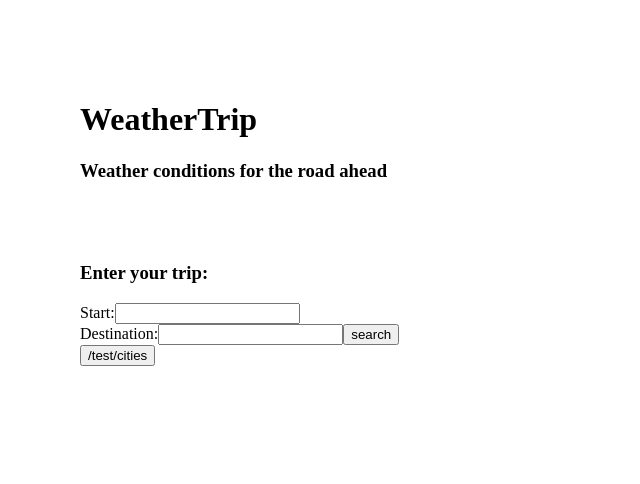
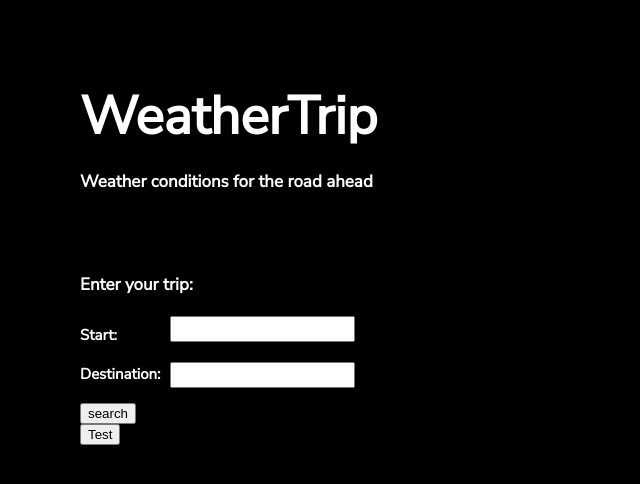
Before and after one commit to jkurtz678/WeatherTrip, a React (Create React App) app: page /location in a window 1280 px wide. Shown: the top 484 px of the page, without its empty margins (0-640 px from the left). Built offline with nearby package versions, Linux system fonts and the light colour scheme.

Commit message:
added background video, converted to scss, updated styling

```diff
--- a/package.json
+++ b/package.json
@@ -5,9 +5,11 @@
   "dependencies": {
     "axios": "^0.19.0",
     "http-proxy-middleware": "^0.20.0",
+    "node-sass": "^4.12.0",
     "react": "^16.10.1",
     "react-dom": "^16.10.1",
-    "react-scripts": "3.2.0"
+    "react-scripts": "3.2.0",
+    "react-youtube": "^7.9.0"
   },
   "scripts": {
     "start": "react-scripts start",
--- a/public/index.html
+++ b/public/index.html
@@ -10,6 +10,7 @@
       content="Web site created using create-react-app"
     />
     <link rel="stylesheet" type="text/css" href="%PUBLIC_URL%/sdk/map.css">
+    <link href="https://fonts.googleapis.com/css?family=Nunito+Sans&display=swap" rel="stylesheet">
     <link rel="apple-touch-icon" href="logo192.png" />
     <!--
       manifest.json provides metadata used when your web app is installed on a
--- a/src/components/App.css
+++ /dev/null
@@ -1,15 +0,0 @@
-.app-container {
-	display: flex;
-}
-
-.title-container {
-	padding: 80px 0px 0px 80px;
-	width: 50%;
-}
-
-.route-container{
-	padding-right: 80px;
-	display: flex;
-	justify-content: center;
-	width: 50%;
-}
--- a/src/components/App.js
+++ b/src/components/App.js
@@ -1,8 +1,28 @@
 import React from "react";
-import "./App.css";
+import "./App.scss";
 import axios from "axios";
 import SearchForm from "./SearchForm";
 import LocationContainer from "./LocationContainer";
+import YouTube from 'react-youtube';
+
+function _onReady(event) {
+  // access to player in all event handlers via event.target
+  // event.target.mute();
+  //console.log("asdfasdf");
+}
+
+function _onEnd(event) {
+  event.target.playVideo();
+}
+
+const videoOptions = {
+    playerVars: { // https://developers.google.com/youtube/player_parameters
+      autoplay: 1,
+      controls: 0,
+      rel: 0,
+      showinfo: 0
+    	}
+  	};
 
 class App extends React.Component {
 	state = { routePoints: [] };
@@ -48,14 +68,27 @@ class App extends React.Component {
 		//console.log(this.routePoints);
 	};
 
+
+
 	render() {
 		return (
 			<div className="app-container">
+				<div className="video-background">
+					<div className="video-foreground">
+						<YouTube
+							videoId="NIIQsm3T2VE"
+							opts={videoOptions}
+							className="video-iframe"
+							onReady={this._onReady}
+							onEnd={e=>e.target.playVideo()}
+						/>
+					</div>
+				</div>
 				<div className="title-container">
-					<h1>WeatherTrip</h1>
+					<h1 >WeatherTrip</h1>
 					<h3>Weather conditions for the road ahead</h3>
 					<SearchForm onFormSubmit={this.onSearchSubmit} />
-					<button onClick={this.onClickTwo}>/test/cities</button>
+					<button onClick={this.onClickTwo}>Test</button>
 				</div>
 				<div className="route-container">
 					<LocationContainer locations={this.state.routePoints} />
--- /dev/null
+++ b/src/components/App.scss
@@ -0,0 +1,68 @@
+html {
+	color: white;
+	font-family: 'Nunito Sans', sans-serif;
+	background-color: gray;
+	font-size: 10px;
+}
+
+h1 {
+	font-size:5.3em;
+	margin: 0px 0px;
+}
+
+h3 {
+	font-size: 1.7em;
+}
+
+.app-container {
+	display: flex;
+}
+
+.title-container {
+	padding: 80px 0px 0px 80px;
+	width: 50%;
+}
+
+.route-container{
+	padding-right: 80px;
+	display: flex;
+	justify-content: center;
+	width: 50%;
+}
+
+.video-background {
+    background: #000;
+    position: fixed;
+    top: 0;
+    bottom: 0;
+    right: 0;
+    left: 0;
+    z-index: -99;
+    &::after {
+        display: block;
+        content: '';
+        position: absolute;
+        top: 0;
+        left: 0;
+        width: 100%;
+        height: 100%;
+        z-index: 1;
+        background: rgba(0,0,0,0)
+    }
+}
+.video-foreground,
+.video-background iframe {
+    position: absolute;
+    top: 0;
+    left: 0;
+    width: 100%;
+    height: 100%;
+    pointer-events: none;
+}
+
+@media (min-aspect-ratio: 16/9) {
+    .video-foreground { height: 300%; top: -100%; }
+}
+@media (max-aspect-ratio: 16/9) {
+    .video-foreground { width: 300%; left: -100%; }
+}
--- a/src/components/Location.js
+++ b/src/components/Location.js
@@ -1,5 +1,5 @@
 import React from "react";
-import "./Location.css";
+import "./Location.scss";
 
 const Location = location => {
 	console.log(location.location);
@@ -13,7 +13,7 @@ const Location = location => {
 							", " +
 							location.location.state}
 					</h4>
-					<h1 className="node-item">77°</h1>
+					<h2 className="node-item">77°</h2>
 					<h4 className="node-item">Sunny</h4>
 				</div>
 			</div>
--- a/src/components/Location.css
+++ b/src/components/Location.scss
@@ -39,7 +39,14 @@
 
 .node-container {
 	text-align: center;
-	padding-top: 25px;
+	padding-top: 20px;
+
+	h4 {
+		font-size: 1.4em;
+	}
+	h2 {
+		font-size: 3.3em;
+	}
 }
 .time-container {
 	text-align: center;
--- a/src/components/SearchForm.css
+++ /dev/null
@@ -1,3 +0,0 @@
-.search-container{
-	margin-top: 80px;
-}
--- a/src/components/SearchForm.js
+++ b/src/components/SearchForm.js
@@ -1,5 +1,5 @@
 import React from "react";
-import './SearchForm.css';
+import "./SearchForm.scss";
 
 class SearchBar extends React.Component {
 	state = { start: "", end: "" };
@@ -30,21 +30,26 @@ class SearchBar extends React.Component {
 			<div className="search-container">
 				<h3>Enter your trip:</h3>
 				<form onSubmit={this.onFormSubmit}>
+					<div className="input-container">
 						<div>
-						<label>Start:</label>
+							<h4>Start:</h4>
+							<h4>Destination:</h4>
+						</div>
+						<div>
 							<input
 								type="text"
 								value={this.state.start}
 								onChange={this.onStartChange}
-						/><br/>
-						<label>Destination:</label>
+							/>
+							<br />
 							<input
 								type="text"
 								value={this.state.end}
 								onChange={this.onEndChange}
 							/>
-						<input type="submit" value="search"/>
 						</div>
+					</div>
+					<input type="submit" value="search" />
 				</form>
 			</div>
 		);
--- /dev/null
+++ b/src/components/SearchForm.scss
@@ -0,0 +1,20 @@
+.search-container{
+	margin-top: 80px;
+	h3{
+		margin: 10px 0px;
+	}
+}
+
+.input-container{
+	display: flex;
+
+	h4 {
+		font-size: 1.5em;
+		margin: 19px 0px;
+		line-height: 20px;
+	}
+	input{
+		margin: 10px 10px;
+		line-height: 20px;
+	}
+}
--- a/src/index.js
+++ b/src/index.js
@@ -3,4 +3,5 @@ import ReactDom from "react-dom";
 import App from "./components/App";
 import './index.css'
 
+
 ReactDom.render(<App />, document.querySelector("#root"));
```
Also changed, not shown: 1 other file (tests, documents, lock files or other folders). Lines whose indentation alone changed are shown as unchanged.
